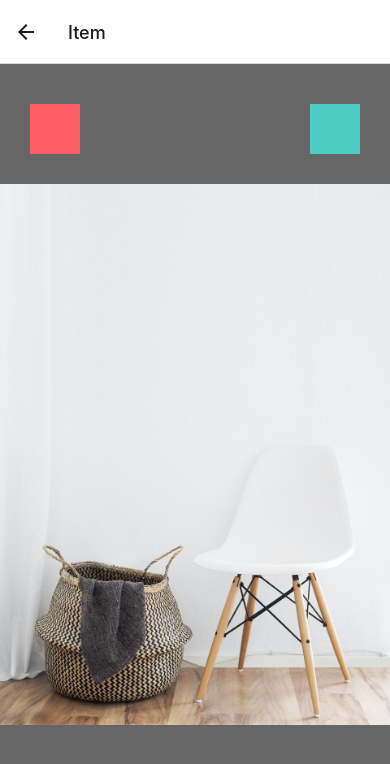
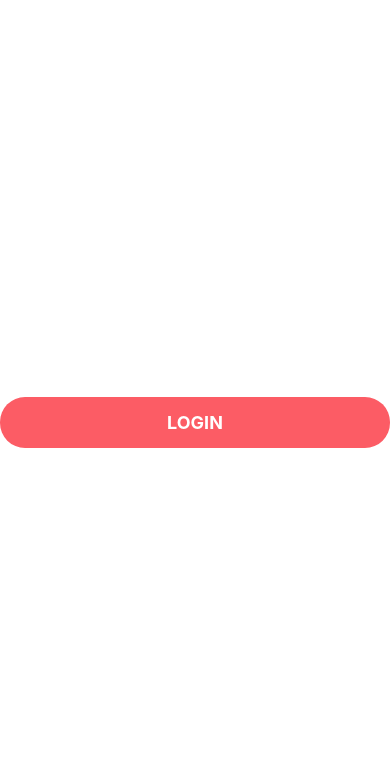
Before and after one commit to WaltersMatthew/DoneWithIt, a React Native app: screen / in a window 390 px wide. Shown: the top 764 px of the page. Built offline with nearby package versions, Linux system fonts and the light colour scheme.

Commit message:
create button component

```diff
--- a/App.js
+++ b/App.js
@@ -1,20 +1,21 @@
 import React from "react";
-import { NavigationContainer, StackActions } from "@react-navigation/native";
-import WelcomeScreen from "./app/screens/WelcomeScreen";
-import ViewImageScreen from "./app/screens/ViewImageScreen";
-import { createNativeStackNavigator } from "@react-navigation/native-stack";
-
-const Stack = createNativeStackNavigator();
+import { View } from "react-native";
+import AppButton from "./app/Components/AppButton";
+import AppText from "./app/Components/AppText";
 
 export default function App() {
     return (
-        <NavigationContainer>
-            <Stack.Navigator initialRouteName="Home">
-                <Stack.Screen name="Home">
-                    {(props) => <WelcomeScreen {...props} />}
-                </Stack.Screen>
-                <Stack.Screen name="Item" component={ViewImageScreen} />
-            </Stack.Navigator>
-        </NavigationContainer>
+        <View
+            style={{
+                flex: 1,
+                justifyContent: "center",
+                alignItems: "center",
+            }}
+        >
+            <AppButton
+                title="Login"
+                onPress={() => console.log("button pressed")}
+            />
+        </View>
     );
 }
--- /dev/null
+++ b/app/Components/AppButton.js
@@ -0,0 +1,31 @@
+import React from "react";
+import { StyleSheet, Text, TouchableOpacity } from "react-native";
+
+import colors from "../config/colors";
+
+function AppButton({ title, onPress }) {
+    return (
+        <TouchableOpacity style={styles.button} onPress={onPress}>
+            <Text style={styles.text}>{title}</Text>
+        </TouchableOpacity>
+    );
+}
+
+const styles = StyleSheet.create({
+    button: {
+        backgroundColor: colors.primary,
+        borderRadius: 25,
+        justifyContent: "center",
+        alignItems: "center",
+        padding: 15,
+        width: "100%",
+    },
+    text: {
+        color: colors.white,
+        fontSize: 18,
+        textTransform: "uppercase",
+        fontWeight: "bold",
+    },
+});
+
+export default AppButton;
--- /dev/null
+++ b/app/Components/AppText/AppText.js
@@ -0,0 +1,15 @@
+import React from "react";
+import { Text, StyleSheet } from "react-native";
+
+function AppText({ children }) {
+    return <Text style={styles.text}>{children}</Text>;
+}
+
+const styles = StyleSheet.create({
+    text: {
+        fontSize: 20,
+        fontFamily: "Avenir",
+    },
+});
+
+export default AppText;
--- /dev/null
+++ b/app/Components/AppText/index.js
@@ -0,0 +1,3 @@
+import AppText from "./AppText";
+
+export default AppText;
--- a/app/config/colors.js
+++ b/app/config/colors.js
@@ -2,4 +2,5 @@
     primary: "#fc5c65",
     secondary: "#4ecdc4",
     grey: "#666",
+    white: "#fff",
 };
```
Also changed, not shown: app/Components/AppText/styles.js (added, +10 -0 lines).
